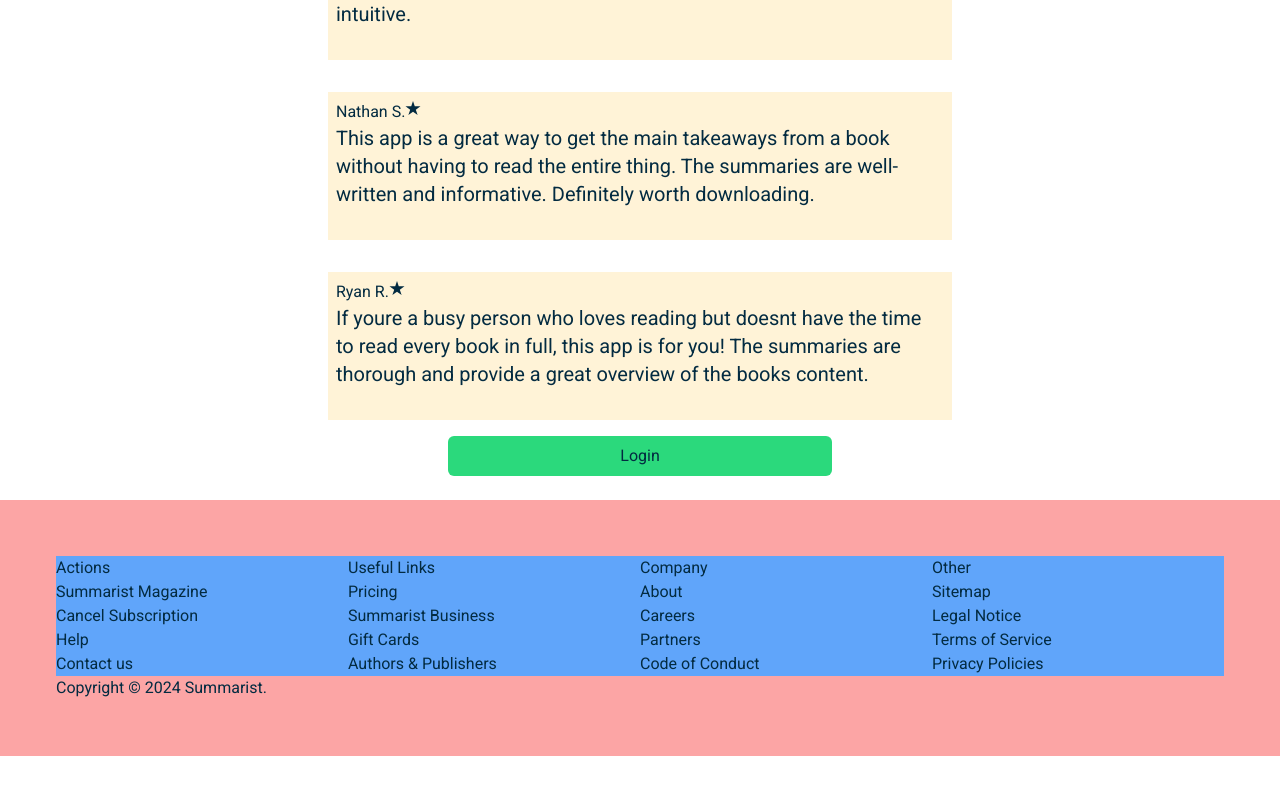
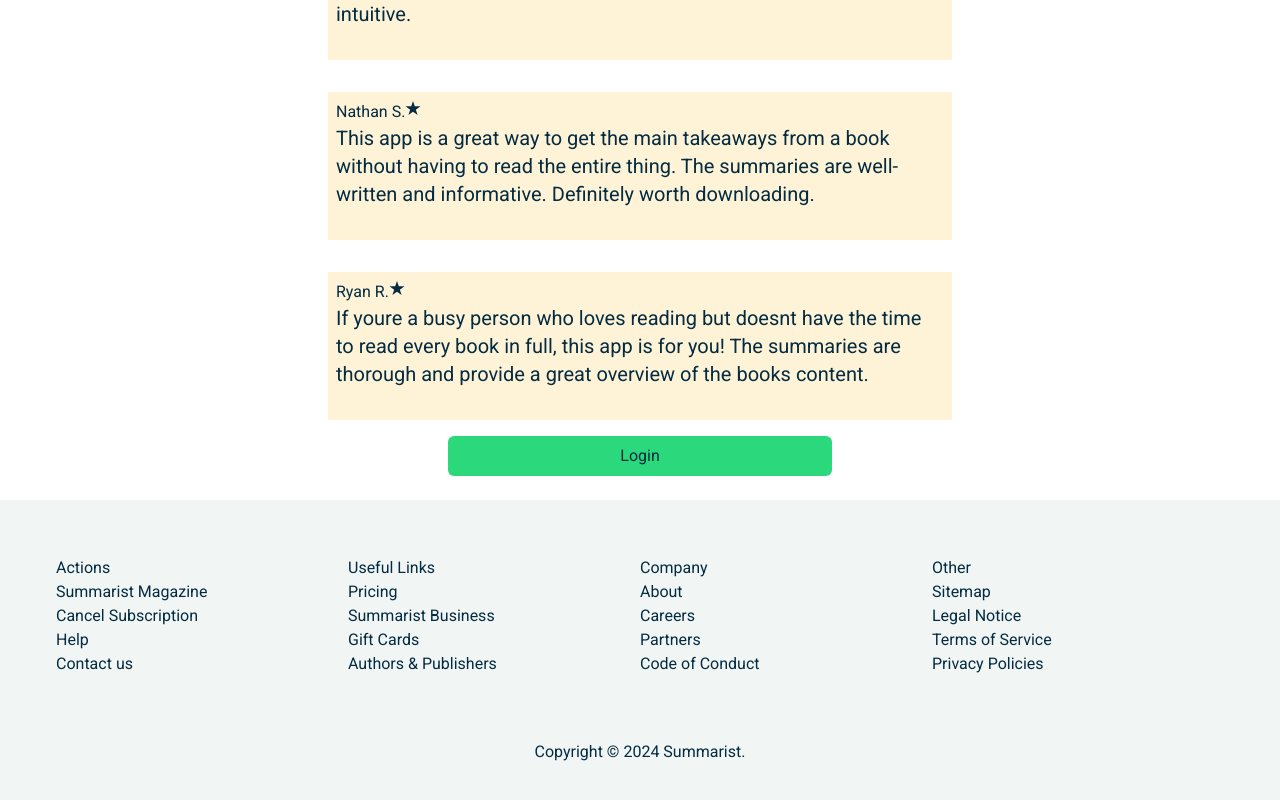
Before and after one commit to WilliamGiammona/summary-app, a Next.js app: page / in a window 1280 px wide. Shown: the part 2031-2831 px from the top of the page. Before the commit the page ends 2787 px from the top, so only its background shows below. Built offline with nearby package versions, Linux system fonts and the light colour scheme.

Commit message:
bg and centering copyright

```diff
--- a/app/components/Footer.tsx
+++ b/app/components/Footer.tsx
@@ -2,8 +2,8 @@ import React from "react";
 
 const Footer = () => {
   return (
-    <section id="#footer" className="w-full bg-red-300 p-14">
-      <div className="flex w-full bg-blue-400">
+    <section id="#footer" className="w-full bg-[#f1f6f4] p-14">
+      <div className="flex w-full mb-16">
         <div className="w-1/4">
           <ul className="flex flex-col">
             <li>Actions</li>
@@ -41,7 +41,7 @@ const Footer = () => {
           </ul>
         </div>
       </div>
-      <div>Copyright © 2024 Summarist.</div>
+      <div className="text-center">Copyright © 2024 Summarist.</div>
     </section>
   );
 };
```
